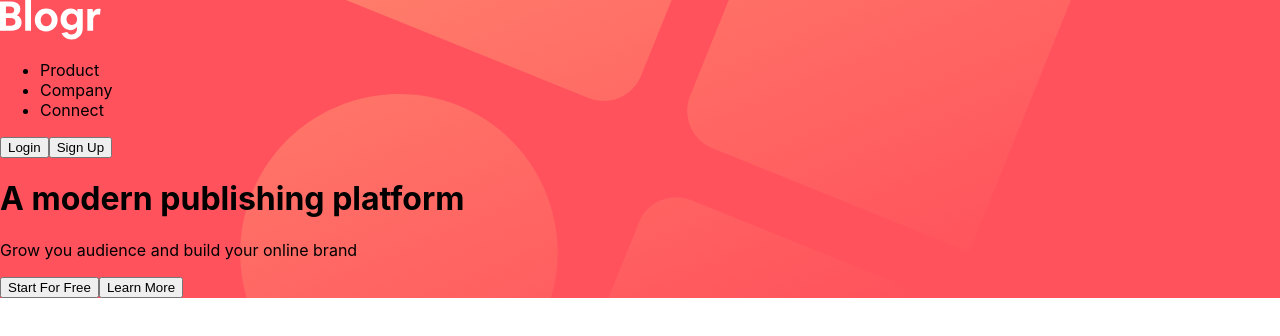
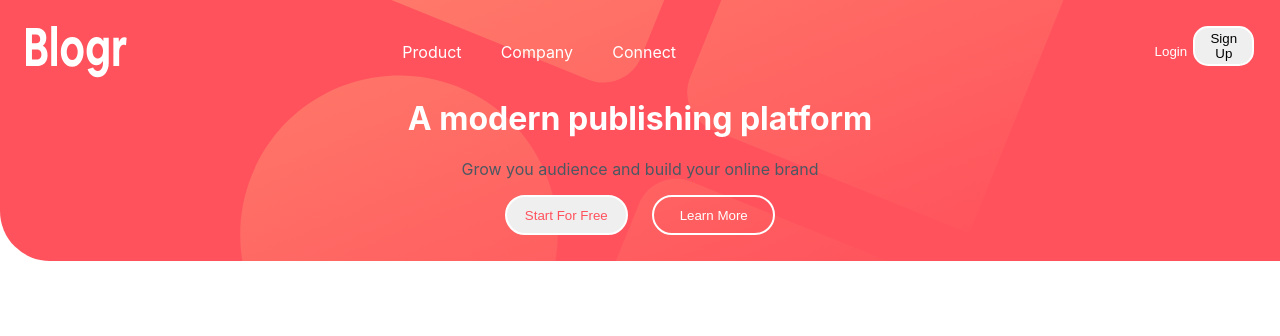
Before and after one commit to steven-mpawulo/blogr-landing-page, a React (Create React App) app: page / in a window 1280 px wide. Shown: the top 336 px of the page. Built offline with nearby package versions, Linux system fonts and the light colour scheme.

Commit message:
styles header component

```diff
--- a/src/components/front/header/Header.js
+++ b/src/components/front/header/Header.js
@@ -6,7 +6,7 @@ const Header = () => {
     return (
         <header >
             <div className="header">
-            <div className='upper-header-section'>
+                <div className='header-upper-section'>
                     <img src={Logo} alt="logo" className='logo' />
                     <nav>
                         <ul>
@@ -18,10 +18,16 @@ const Header = () => {
                     <button className='login'>Login</button>
                     <button className='signup'>Sign Up</button>
                 </div>
+                <div className="header-text">
                     <h1>A modern publishing platform</h1>
                     <p className='online-brand'>Grow you audience and build your online brand</p>
-            <button>Start For Free</button>
-            <button>Learn More</button>
+                </div>
+
+                <div className="header-button-container">
+                    <button className='start-for-free'>Start For Free</button>
+                    <button className='learn-more'>Learn More</button>
+                </div>
+
             </div>
         </header>
 
--- a/src/components/front/header/header.css
+++ b/src/components/front/header/header.css
@@ -4,4 +4,81 @@
     background-repeat: no-repeat;
     background-size: 100%;
     background-color: hsl(356, 100%, 66%);
+    padding: 2%;
+    border-radius: 0px 0px 0px 50px;
 }
+
+.header-upper-section {
+    display: flex;
+    width: 100%;
+}
+
+nav {
+    margin-left: 16%;
+    margin-right: 40%;
+}
+
+ul {
+    display: flex;
+    list-style-type: none;
+}
+
+li {
+    margin-left: 20%;
+    color: white;
+}
+
+.login {
+    border: none;
+    color: white;
+    background-color: transparent;
+    margin-left: 8%;
+}
+
+.signup {
+    border: 2px solid white;
+    border-radius: 15px;
+    width: 10%;
+    height: 40px;
+}
+
+.header-text {
+    display: flex;
+    flex-direction: column;
+    justify-content: center;
+    align-items: center;
+}
+
+h1 {
+    color: white;
+    font-size: 32px;
+}
+
+.online-brand {
+    color: hsl(207, 13%, 34%);
+    margin-top: 0.0;
+}
+
+.header-button-container {
+    display: flex;
+    justify-content: center;
+    width: 100%;
+}
+
+.start-for-free {
+    border: 2px solid white;
+    border-radius: 20px;
+    height: 40px;
+    width: 10%;
+    color:hsl(356, 100%, 66%);
+    margin-right: 2%;
+}
+
+.learn-more {
+    border: 2px solid white;
+    border-radius: 20px;
+    height: 40px;
+    width: 10%;
+    color: white;
+    background-color: transparent;
+}
```
Lines whose indentation alone changed are shown as unchanged.
